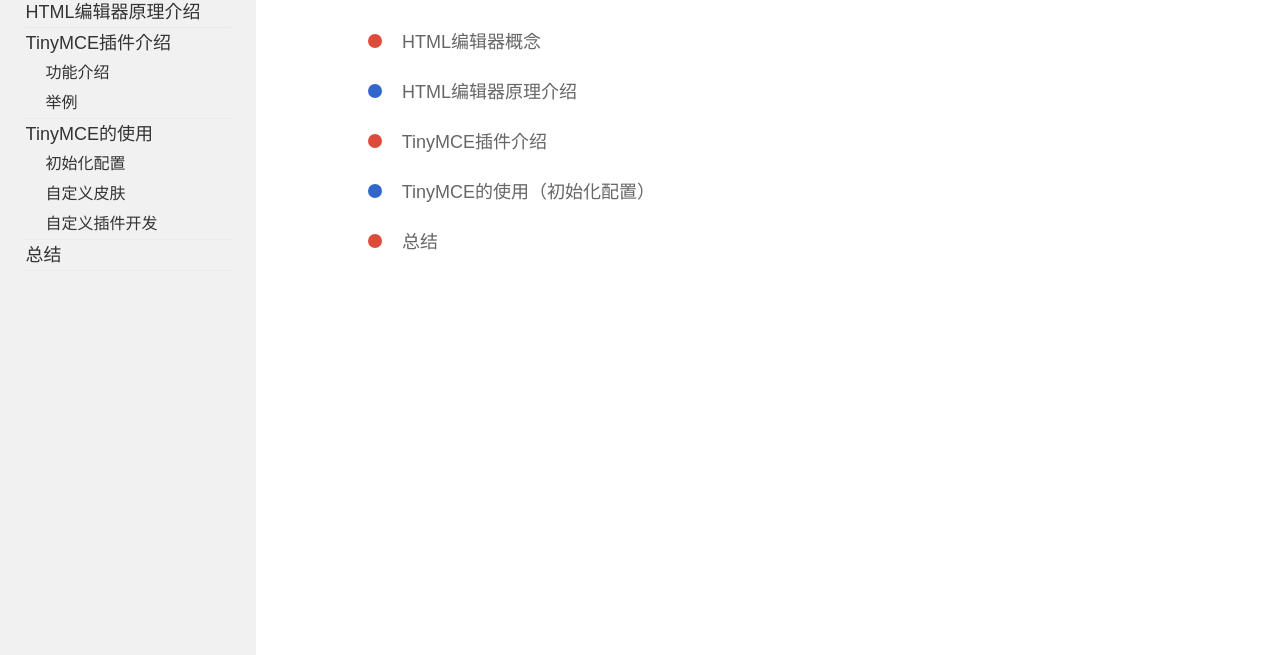
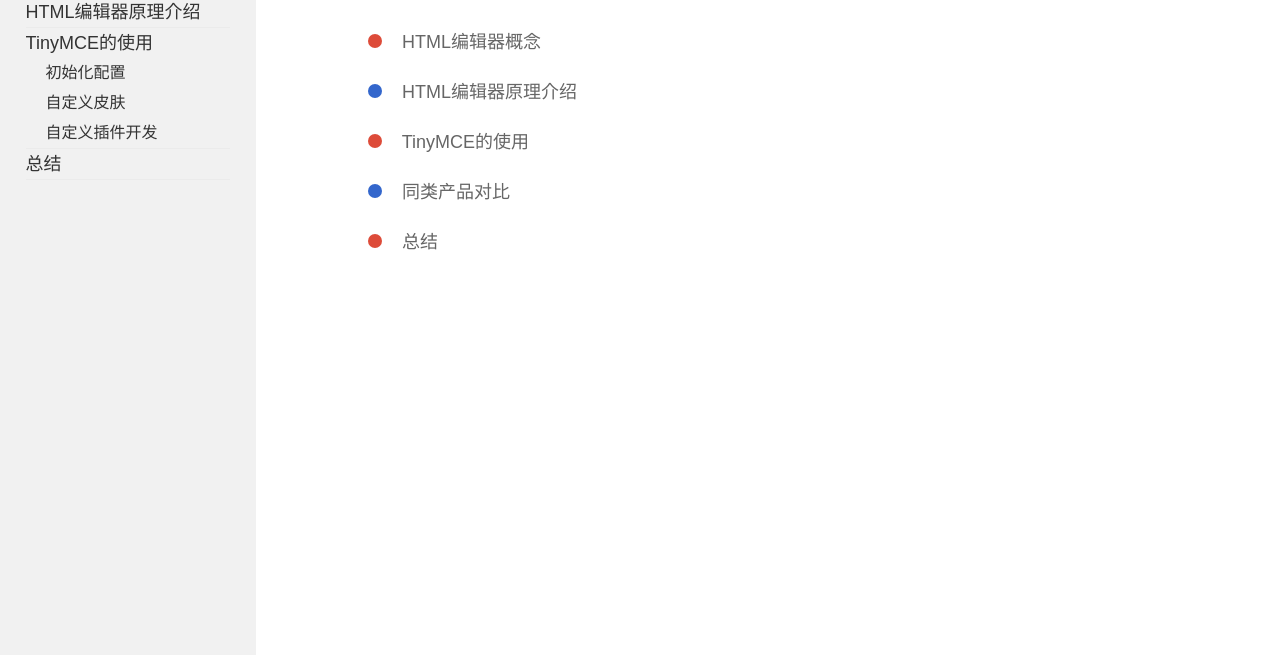
Before and after one commit to ningxu777/SNS, a plain HTML site: page index.html in a window 1280 px wide. Shown: the part 145-800 px from the top of the page. Drawn offline with Linux system fonts and the light colour scheme.

Commit message:
menu change

```diff
--- a/index.html
+++ b/index.html
@@ -24,13 +24,6 @@
 						</li>
 						<li class="menu-li">
 							<div class="menu-li-title">HTML编辑器原理介绍</div>
-						</li>
-						<li class="menu-li">
-							<div class="menu-li-title">TinyMCE插件介绍</div>
-							<ul>
-								<li class="menu-li-li">功能介绍</li>
-								<li class="menu-li-li">举例</li>
-							</ul>
 						</li>
 						<li class="menu-li">
 							<div class="menu-li-title">TinyMCE的使用</div>
@@ -63,11 +56,11 @@
 								</li>
 								<li class="content-li">
 									<i class="content-li-icon red"></i>
-									<span class="content-li-span">TinyMCE插件介绍</span>
+									<span class="content-li-span">TinyMCE的使用</span>
 								</li>
 								<li class="content-li">
 									<i class="content-li-icon blue"></i>
-									<span class="content-li-span">TinyMCE的使用（初始化配置）</span>
+									<span class="content-li-span">同类产品对比</span>
 								</li>
 
 								<li class="content-li">
```
